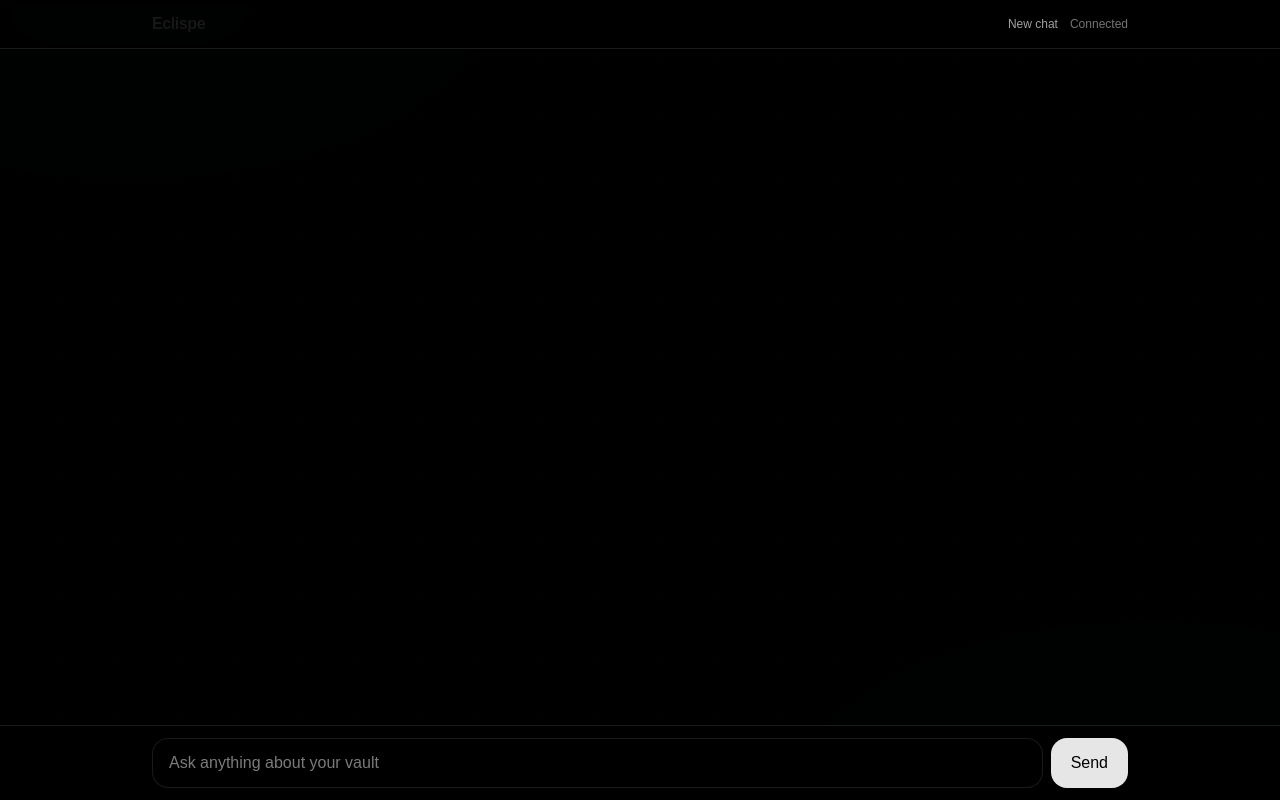
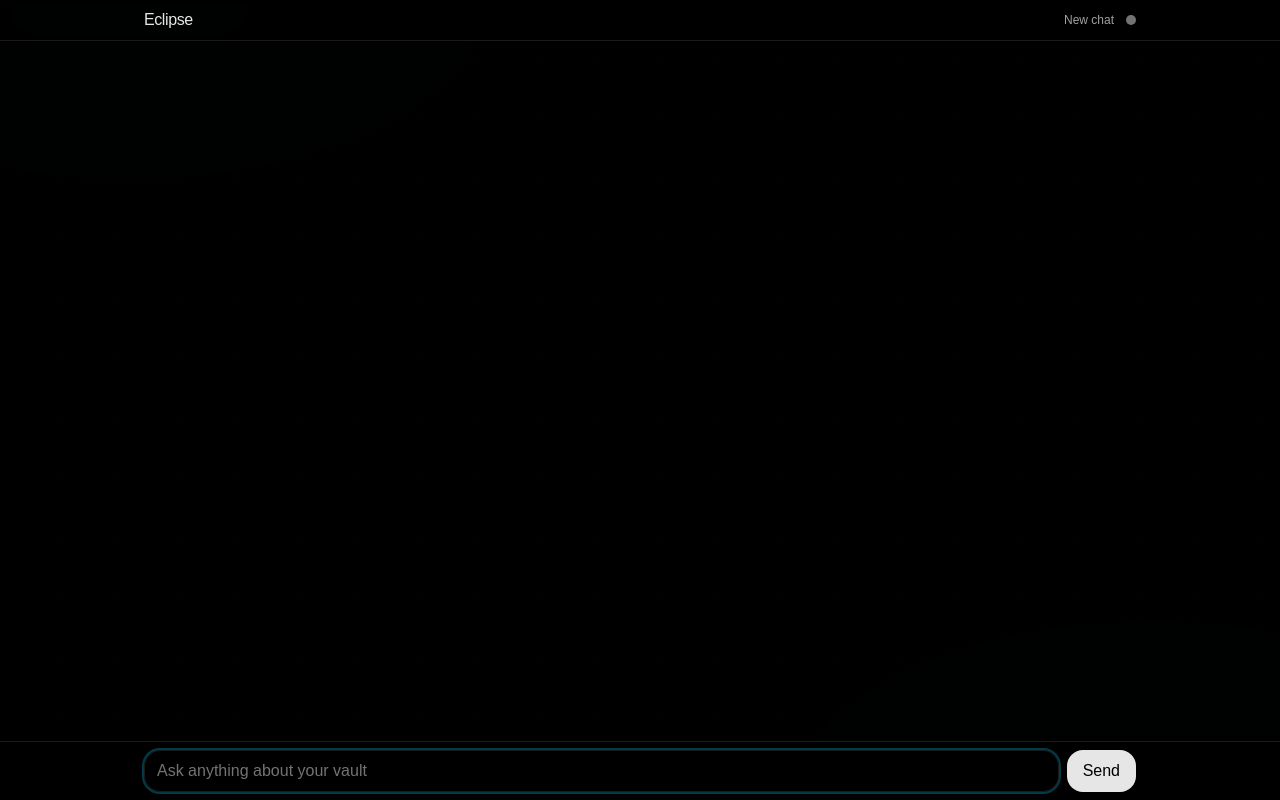
Before and after one commit to soumyyy/eclipse-obsidian, a Next.js app in the folder frontend/: page / in a window 1280 px wide. Built offline with nearby package versions, Linux system fonts and the light colour scheme.

Commit message:
Faster token stream, and smoother UI

```diff
--- /dev/null
+++ b/frontend/src/app/api/health/route.ts
@@ -0,0 +1,13 @@
+import { NextResponse } from "next/server";
+
+export async function GET() {
+  try {
+    const backendUrl = process.env.BACKEND_URL || "http://127.0.0.1:8000";
+    const resp = await fetch(`${backendUrl}/health`, { cache: "no-store" });
+    const data = await resp.json();
+    if (!resp.ok) return NextResponse.json({ ok: false, error: data?.detail || "Upstream error" }, { status: resp.status });
+    return NextResponse.json({ ok: true, data });
+  } catch (err: any) {
+    return NextResponse.json({ ok: false, error: err?.message || "Unexpected error" }, { status: 500 });
+  }
+}
--- a/frontend/src/app/globals.css
+++ b/frontend/src/app/globals.css
@@ -31,3 +31,9 @@ body {
 .prose ol { list-style: decimal; padding-left: 1.25rem; }
 .prose code { background: rgba(0,0,0,0.05); padding: 2px 4px; border-radius: 4px; }
 .prose pre { background: #0a0a0a; color: white; padding: 12px; border-radius: 8px; overflow: auto; }
+
+/* Scrollbar styling */
+*::-webkit-scrollbar { width: 10px; }
+*::-webkit-scrollbar-track { background: rgba(255,255,255,0.03); }
+*::-webkit-scrollbar-thumb { background-color: rgba(255,255,255,0.15); border-radius: 10px; border: 2px solid rgba(0,0,0,0); background-clip: padding-box; }
+* { scrollbar-color: rgba(255,255,255,0.15) transparent; scrollbar-width: thin; }
--- a/frontend/src/app/layout.tsx
+++ b/frontend/src/app/layout.tsx
@@ -13,8 +13,8 @@ const geistMono = Geist_Mono({
 });
 
 export const metadata: Metadata = {
-  title: "Create Next App",
-  description: "Generated by create next app",
+  title: "Eclipse",
+  description: "Eclipse – Iron-black RAG assistant",
 };
 
 export default function RootLayout({
--- a/frontend/src/app/page.tsx
+++ b/frontend/src/app/page.tsx
@@ -16,7 +16,9 @@ export default function Home() {
   const [messages, setMessages] = useState<ChatMessage[]>([]);
   const [input, setInput] = useState("");
   const [loading, setLoading] = useState(false);
+  const [healthy, setHealthy] = useState<boolean | null>(null);
   const listRef = useRef<HTMLDivElement | null>(null);
+  const inputRef = useRef<HTMLInputElement | null>(null);
 
   useEffect(() => {
     listRef.current?.scrollTo({ top: listRef.current.scrollHeight, behavior: "smooth" });
@@ -40,6 +42,9 @@ export default function Home() {
       if (typeof window !== "undefined") localStorage.setItem(STORAGE_KEY, JSON.stringify(messages));
     } catch {}
   }, [messages]);
+
+  // Focus input on mount
+  useEffect(() => { inputRef.current?.focus(); }, []);
 
   async function sendMessage(e: React.FormEvent) {
     e.preventDefault();
@@ -72,23 +77,38 @@ export default function Home() {
   function clearChat() {
     setMessages([]);
     try { if (typeof window !== "undefined") localStorage.removeItem(STORAGE_KEY); } catch {}
+    inputRef.current?.focus();
   }
 
   return (
     <div className="min-h-dvh flex flex-col bg-black relative">
       <HUD />
       <header className="border-b border-white/10 sticky top-0 bg-black/50 backdrop-blur z-10">
-        <div className="max-w-5xl mx-auto px-3 lg:px-6 py-3 flex items-center justify-between">
-          <div className="font-semibold tracking-tight">Eclispe</div>
+        <div className="max-w-5xl mx-auto px-2 lg:px-4 py-2 flex items-center justify-between">
+          <div className="font-medium tracking-tight text-neutral-200">Eclipse</div>
           <div className="flex items-center gap-3">
             <button onClick={clearChat} className="text-xs text-neutral-400 hover:text-neutral-100 transition">New chat</button>
-            <div className="text-xs text-neutral-500">Connected</div>
+            <button
+              onClick={async () => {
+                try {
+                  const r = await fetch("/api/health", { cache: "no-store" });
+                  const d = await r.json();
+                  setHealthy(d.ok === true);
+                  if (!d.ok) alert(`Backend issue: ${d.error || "unknown"}`);
+                } catch (e: any) { setHealthy(false); alert(`Backend issue: ${e?.message || e}`); }
+              }}
+              className="relative"
+              aria-label="backend status"
+              title="Backend status"
+            >
+              <span className={(healthy === null ? "bg-neutral-500" : healthy ? "bg-emerald-500" : "bg-red-500") + " inline-block w-2.5 h-2.5 rounded-full"} />
+            </button>
           </div>
         </div>
       </header>
 
       <main className="flex-1">
-        <div ref={listRef} className="max-w-5xl mx-auto px-3 lg:px-6 py-6 space-y-4 overflow-y-auto" style={{ maxHeight: "calc(100dvh - 140px)" }}>
+        <div ref={listRef} className="scrollbar-thin max-w-5xl mx-auto px-2 lg:px-4 py-4 space-y-3 overflow-y-auto" style={{ maxHeight: "calc(100dvh - 140px)", scrollbarGutter: "stable both-edges" }}>
           {messages.map((m, i) => (
             <Message key={i} role={m.role} content={m.content} sources={m.sources} />
           ))}
@@ -101,17 +121,18 @@ export default function Home() {
       </main>
 
       <form onSubmit={sendMessage} className="sticky bottom-0 border-t border-white/10 bg-black/60 backdrop-blur">
-        <div className="max-w-5xl mx-auto px-3 lg:px-6 py-3 flex gap-2">
+        <div className="max-w-5xl mx-auto px-2 lg:px-4 py-2 flex gap-2">
           <input
             value={input}
             onChange={(e) => setInput(e.target.value)}
             placeholder={loading ? "Waiting for reply..." : "Ask anything about your vault"}
-            className="flex-1 rounded-2xl bg-black/50 text-neutral-100 border border-white/10 px-4 py-3 outline-none focus:ring-2 focus:ring-cyan-700/50 backdrop-blur"
+            ref={inputRef}
+            className="flex-1 rounded-2xl bg-black/50 text-neutral-100 border border-white/10 px-3 py-2 outline-none focus:ring-2 focus:ring-cyan-700/50 backdrop-blur placeholder:text-neutral-500"
           />
           <button
             type="submit"
             disabled={loading}
-            className="rounded-2xl px-5 py-3 bg-white/90 text-black disabled:opacity-50 hover:bg-white transition"
+            className="rounded-2xl px-4 py-2 bg-white/90 text-black disabled:opacity-50 hover:bg-white transition"
           >
             {loading ? "Sending..." : "Send"}
           </button>
```
Also changed, not shown: 2 other files (tests, documents, lock files or other folders).
